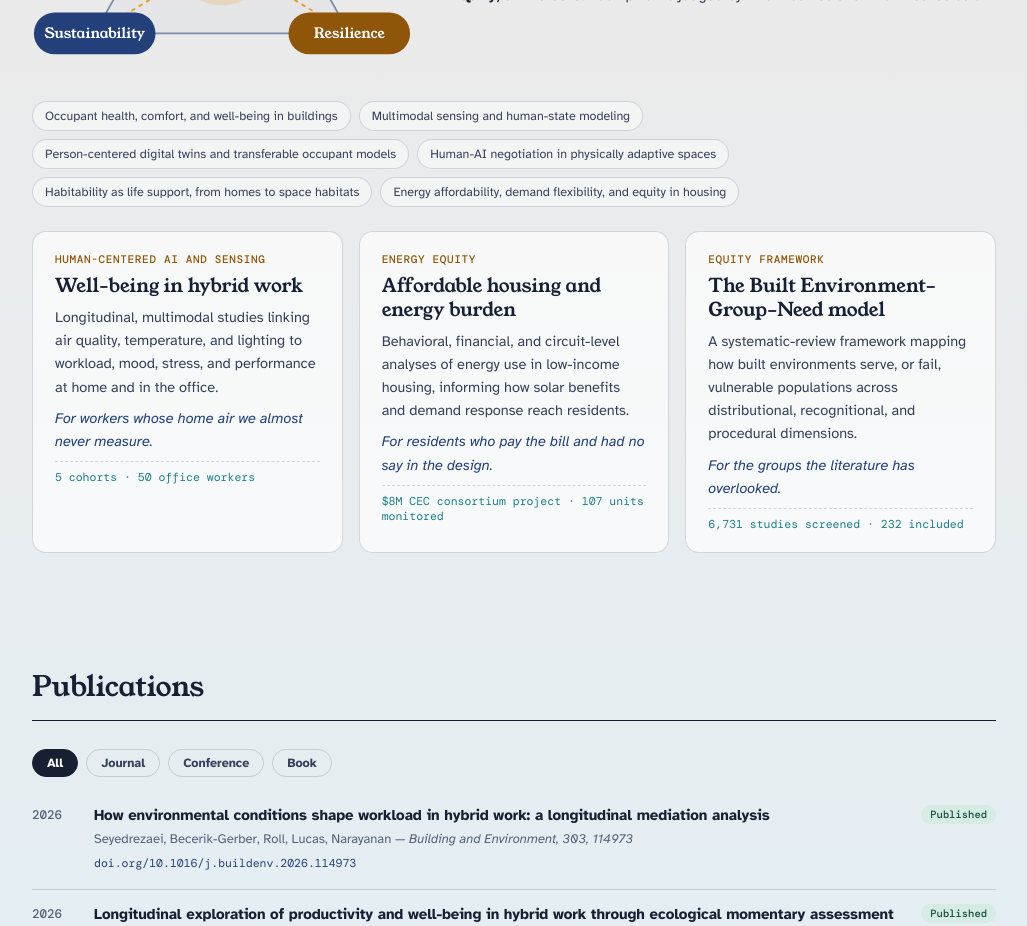
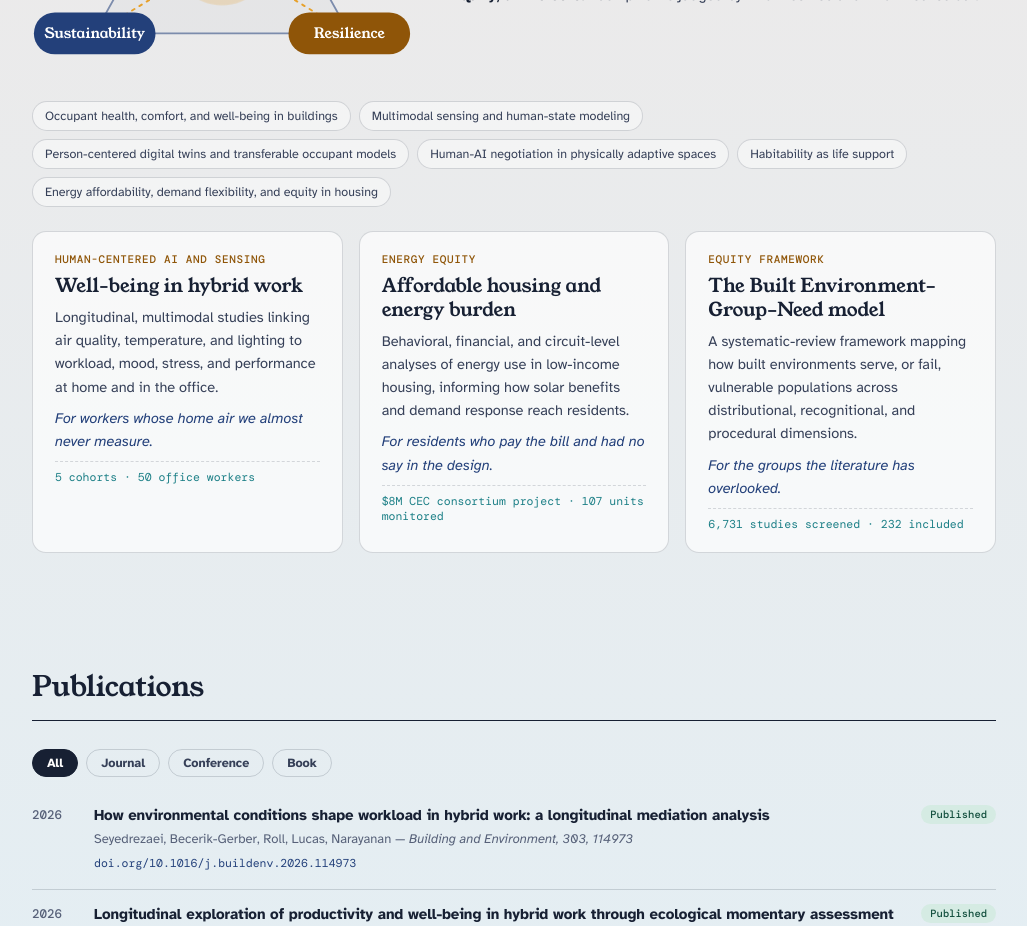
Before and after one commit to mmsrezaei/mmsrezaei.github.io, a React (Vite) app: page / in a window 1280 px wide. Shown: the part 1100-2026 px from the top of the page, without its empty margins (126-1153 px from the left). Built offline with nearby package versions, Linux system fonts and the light colour scheme.

Commit message:
Update site content

```diff
--- a/src/data.js
+++ b/src/data.js
@@ -16,7 +16,7 @@ export const INTERESTS = [
   "Multimodal sensing and human-state modeling",
   "Person-centered digital twins and transferable occupant models",
   "Human-AI negotiation in physically adaptive spaces",
-  "Habitability as life support, from homes to space habitats",
+  "Habitability as life support",
   "Energy affordability, demand flexibility, and equity in housing",
 ];
 
```
